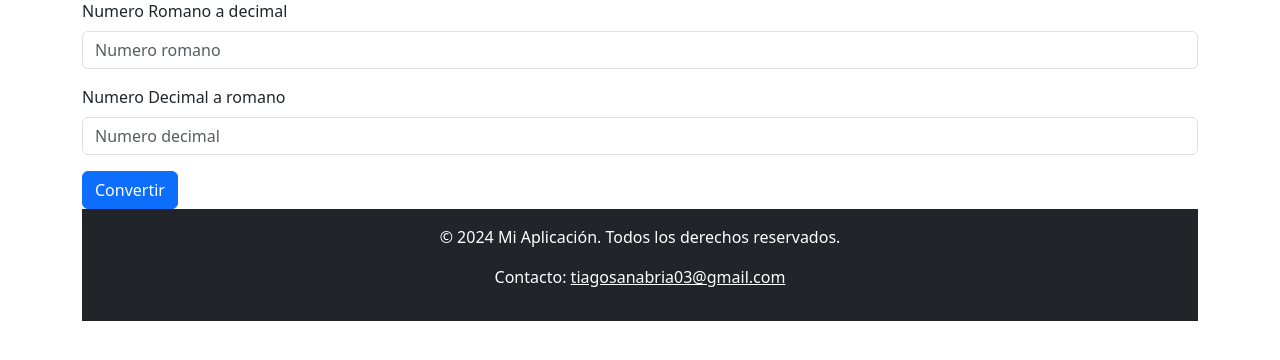
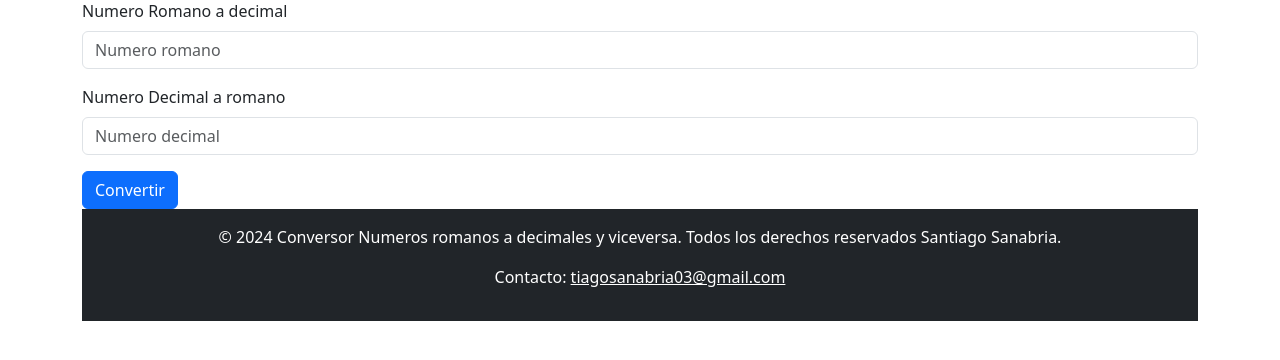
Before and after one commit to ZxThiagoZx17/conversor_romanos_decimales, a Django app: page /conversor/ in a window 1280 px wide. Shown: the part 105-465 px from the top of the page. Run offline with Django 5.2, Linux system fonts and the light colour scheme.

Commit message:
Se arregla footer

```diff
--- a/conversor/templates/conversor/convertidor.html
+++ b/conversor/templates/conversor/convertidor.html
@@ -62,7 +62,7 @@
 </body>
 <footer class="bg-dark text-white text-center py-3 mt-auto">
     <div class="container">
-        <p>&copy; 2024 Mi Aplicación. Todos los derechos reservados.</p>
+        <p>&copy; 2024 Conversor Numeros romanos a decimales y viceversa. Todos los derechos reservados Santiago Sanabria.</p>
         <p>Contacto: <a href="tiagosanabria03@gmail.com" class="text-white">tiagosanabria03@gmail.com</a></p>
     </div>
 </footer>
```
